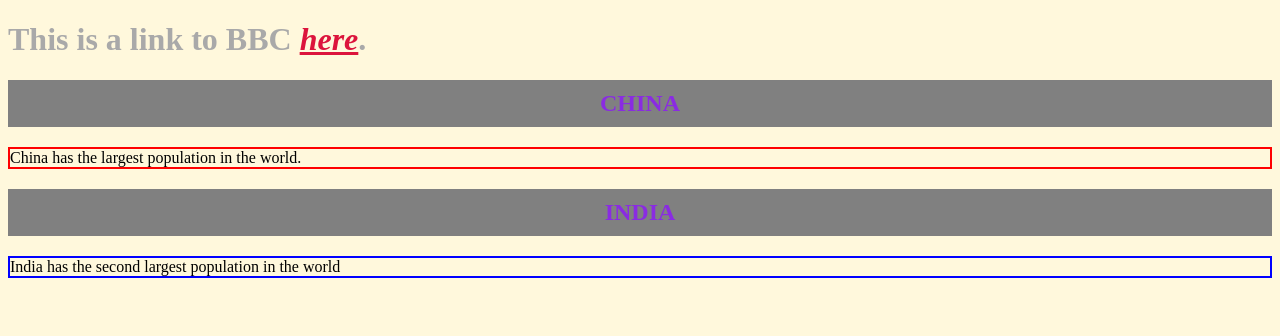
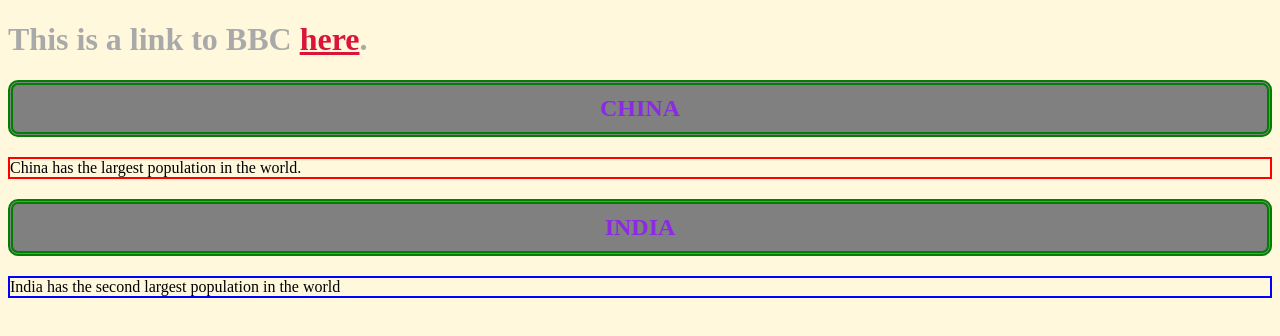
Before and after one commit to maxolivier/maxolivier.github.io, a plain HTML site: page index.html in a window 1280 px wide. Drawn offline with Linux system fonts and the light colour scheme.

Commit message:
Update index.html

```diff
--- a/index.html
+++ b/index.html
@@ -4,14 +4,14 @@
   .country {
     text-align:center;
     background-color:grey;
-    border:thick double 1em green;
+    border:thick double green;
+    border-radius:10px;
     color:blueviolet;
     padding: 10px;
   }
   .textlink {
     color:crimson;
-    font-style: italic;
-    font-style: bold;
+    font-style: italic bold;
   }
 </style>
 <head>
```
